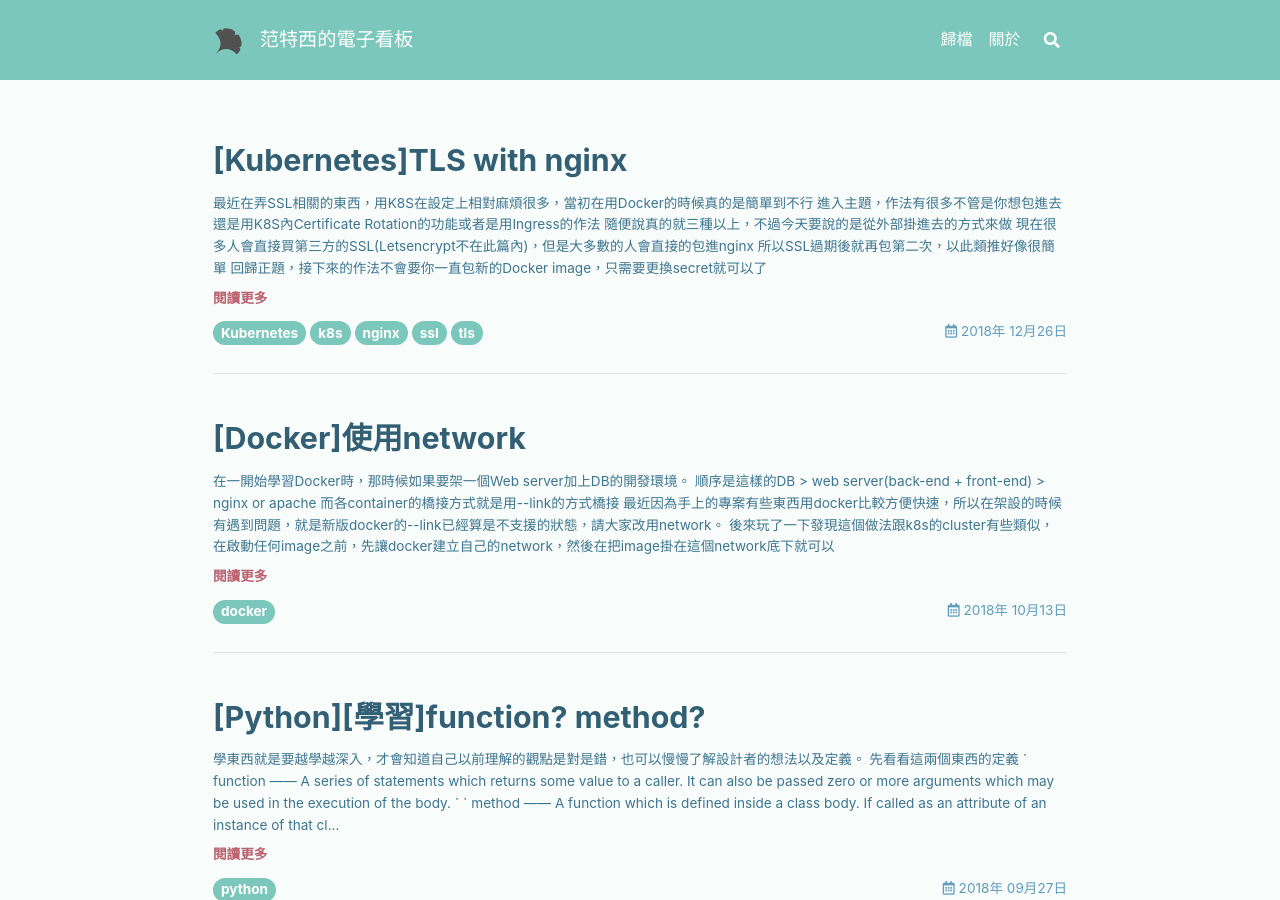
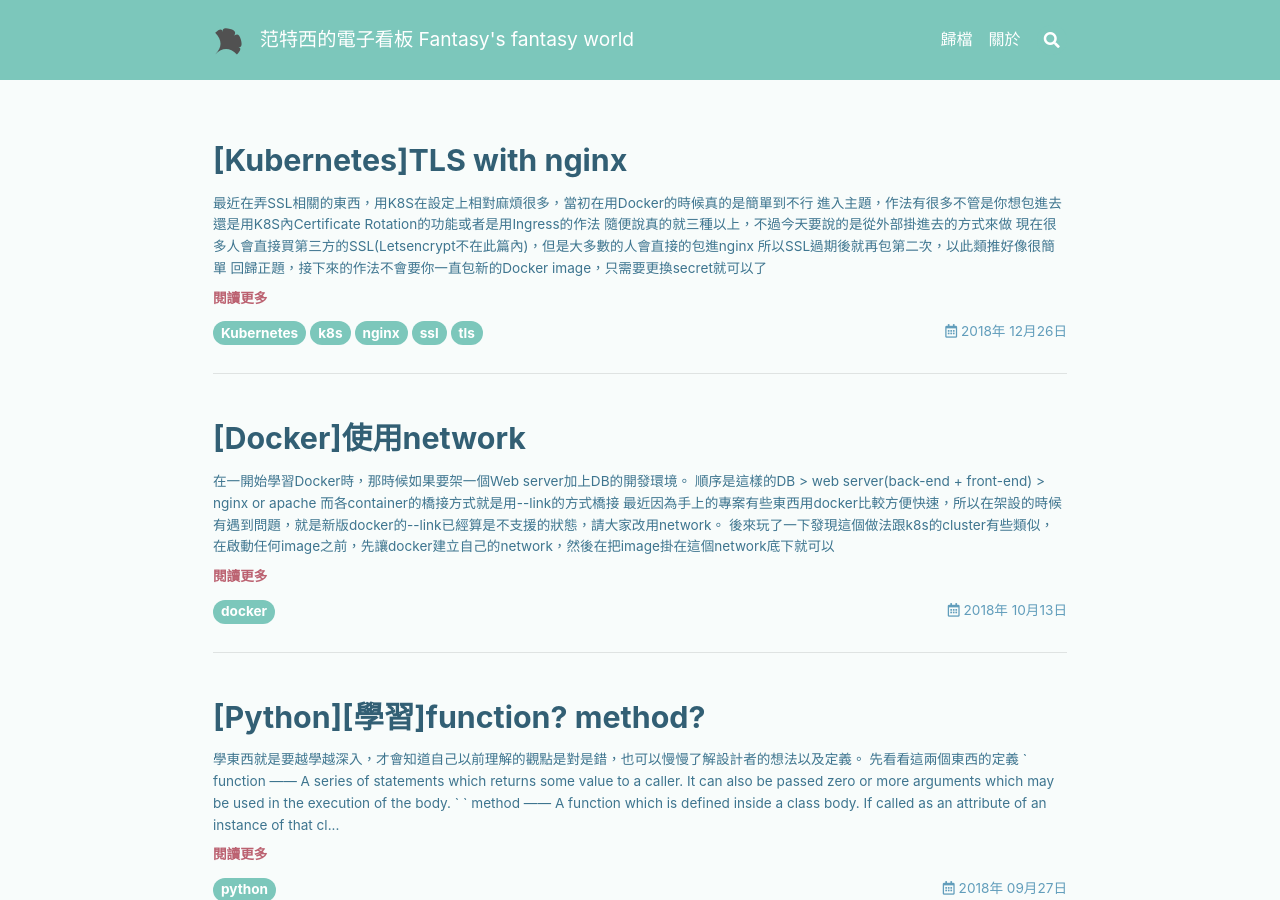
Before and after one commit to tingShean/tingshean.github.io, a Jekyll site: the page built from index.html, in a window 1280 px wide and 900 px high. Built offline with Jekyll 4.4.1, drawn with Linux system fonts in a browser that asks for light colours; nearby versions of some CDN libraries; the list of posts is cut into pages by our own code; some of the changed text lies outside the part shown.

Commit message:
Update config yams file

```diff
--- a/_config.yml
+++ b/_config.yml
@@ -10,7 +10,7 @@ text_skin: forest # "default" (default), "dark", "forest", "ocean", "chocolate",
 highlight_theme: tomorrow # "default" (default), "tomorrow", "tomorrow-night", "tomorrow-night-eighties", "tomorrow-night-blue", "tomorrow-night-bright"
 url: https://tingshung.github.io
 baseurl: '/'
-title: 范特西的電子看板
+title: 范特西的電子看板 Fantasy's fantasy world
 description: > #this means to ignore newlines until "nav_lists:"
   Fantasy's Blog
 
```
